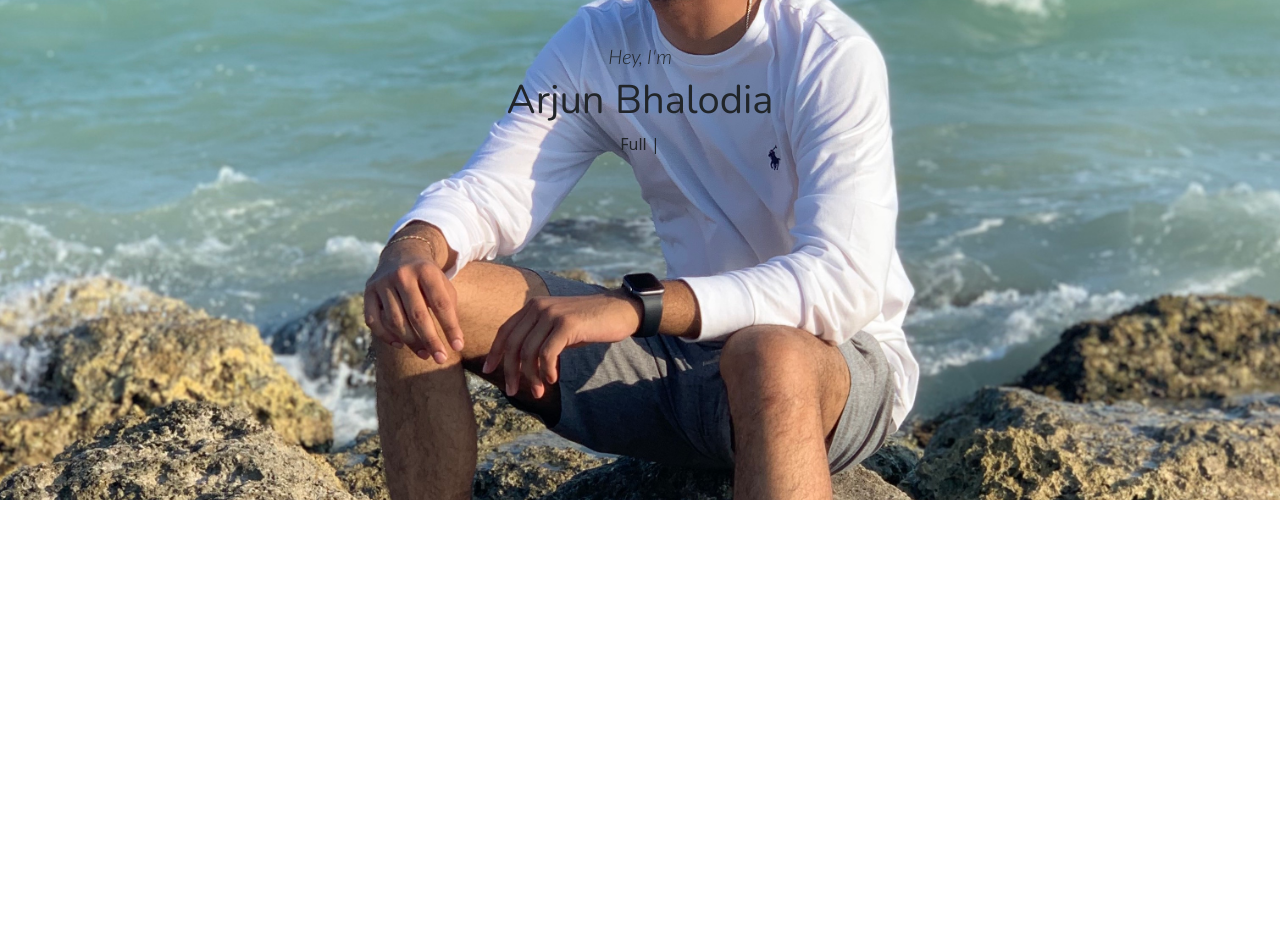
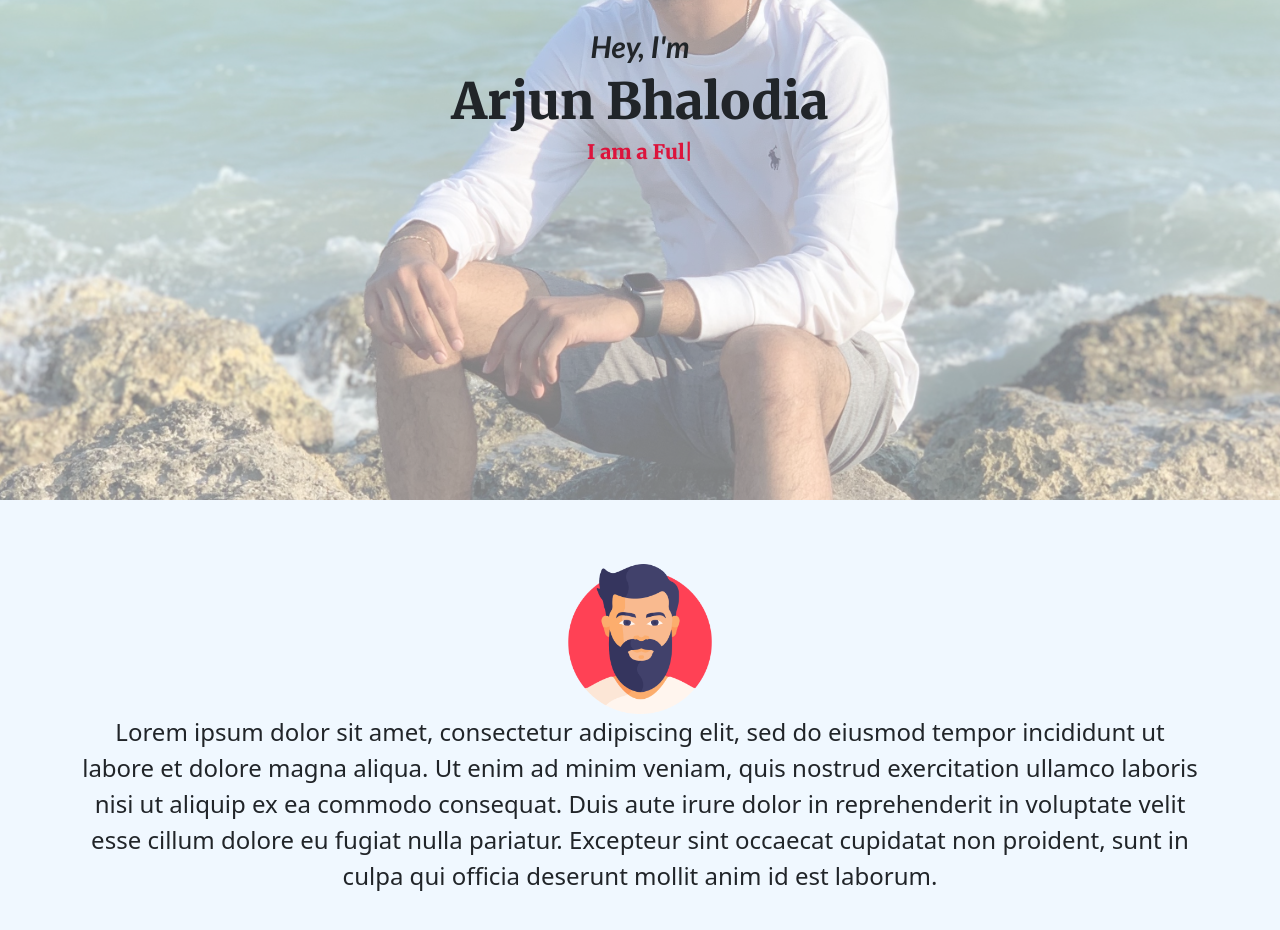
Before and after one commit to ArjunBhalodia98/PersonalWebsite, a React (Create React App) app: page / in a window 1280 px wide. Shown: the part 300-1230 px from the top of the page. Before the commit the page ends 800 px from the top, so only its background shows below. Built offline with nearby package versions, Linux system fonts and the light colour scheme.

Commit message:
created the my journey page

```diff
--- a/public/index.html
+++ b/public/index.html
@@ -18,7 +18,7 @@
 
     <link rel="preconnect" href="https://fonts.googleapis.com">
     <link rel="preconnect" href="https://fonts.gstatic.com" crossorigin>
-    <link href="https://fonts.googleapis.com/css2?family=Lato:ital,wght@1,300;1,700&family=Merriweather&family=Montserrat&family=Nunito&display=swap" rel="stylesheet">    <!--
+    <link href="https://fonts.googleapis.com/css2?family=Lato:ital,wght@1,300;1,700&family=Merriweather:wght@900&family=Montserrat:wght@700&family=Nunito&display=swap" rel="stylesheet">    <!--
       Notice the use of %PUBLIC_URL% in the tags above.
       It will be replaced with the URL of the `public` folder during the build.
       Only files inside the `public` folder can be referenced from the HTML.
--- a/src/App.css
+++ b/src/App.css
@@ -1,3 +1,4 @@
 .App {
   text-align: center;
+  padding: 0;
 }
--- a/src/App.js
+++ b/src/App.js
@@ -1,55 +1,12 @@
-import Background_Image from './Assests/Background_Image.jpg';
-import styled from "styled-components";
-import "./App.css";
-import Typed from 'react-typed';
+import React from 'react';
+import TopPart from "./Components/TopPart";
+import MyJourney from "./Components/MyJourney";
 
 function App() {
-
-    const StyledDiv = styled.div`
-      background-image: url(${Background_Image});
-      background-size: cover;
-      background-repeat: no-repeat;
-      //opacity: 0.5;
-      position: relative;
-      height: 100vh;
-      @media only screen and (max-width: 820px){
-        background-position: center;
-      }
-    `;
-
-    const BodyDiv = styled.div`
-      position: absolute;
-      top: 50%;
-      left: 50%;
-      transform: translate(-50%, -50%);
-    `;
-
-    const StyledH1 = styled.h1`
-      line-heright: 1.5;
-      letter-spacing: 1.5;
-      font-family: "Nunito";
-    `;
-
-    const StyledH3 = styled.h3`
-      line-heright: 1.5;
-      letter-spacing: 1.15;
-      font-family: "Lato";
-      font-size: 20px;
-    `;
-
   return (
-    <div className="App">
-        <StyledDiv/>
-        <BodyDiv>
-            <StyledH3>Hey, I'm</StyledH3>
-            <StyledH1>Arjun Bhalodia</StyledH1>
-            <Typed
-                strings={["Backend Engineer", "Full Stack Engineeer"]}
-                typeSpeed={40}
-                backSpeed={50}
-                loop
-            />
-        </BodyDiv>
+    <div>
+        <TopPart/>
+        <MyJourney/>
     </div>
   );
 }
--- /dev/null
+++ b/src/Components/MyJourney.css
@@ -0,0 +1,6 @@
+.body{
+    text-align: center;
+    padding-top: 4em;
+    padding-bottom: 4em;
+    background-color: aliceblue;
+}
--- /dev/null
+++ b/src/Components/MyJourney.js
@@ -0,0 +1,42 @@
+import React from "react";
+import styled from "styled-components";
+import "./MyJourney.css"
+import User from "../Assests/User.png"
+import {Container, Row, Col} from "react-bootstrap";
+
+function MyJourney(){
+
+    const StyledH1 = styled.h1`
+      line-heright: 1.5;
+      letter-spacing: 1.5;
+      font-family: "Merriweather";
+      margin-bottom: 0;
+      font-size: 50px;
+      @media only screen and (max-width: 820px){
+        font-size: 30px;
+      }
+    `;
+
+    const StyledParagraph = styled.p`
+        font-size: x-large;
+      @media only screen and (max-width: 820px){
+        font-size: medium;
+      }
+    `;
+
+    return (
+        <div className="body">
+            <img src={User} width="150"/>
+
+            <Container>
+                <Row className="justify-content-md-center">
+                    <Col md="auto">
+                        <StyledParagraph>Lorem ipsum dolor sit amet, consectetur adipiscing elit, sed do eiusmod tempor incididunt ut labore et dolore magna aliqua. Ut enim ad minim veniam, quis nostrud exercitation ullamco laboris nisi ut aliquip ex ea commodo consequat. Duis aute irure dolor in reprehenderit in voluptate velit esse cillum dolore eu fugiat nulla pariatur. Excepteur sint occaecat cupidatat non proident, sunt in culpa qui officia deserunt mollit anim id est laborum.</StyledParagraph>
+                    </Col>
+                </Row>
+            </Container>
+        </div>
+    )
+}
+
+export default MyJourney
--- /dev/null
+++ b/src/Components/TopPart.css
@@ -0,0 +1,3 @@
+.TopPart {
+    text-align: center;
+}
--- a/src/Components/TopPart.js
+++ b/src/Components/TopPart.js
@@ -1 +1,80 @@
 import React from 'react';
+import styled from "styled-components";
+import './TopPart.css'
+import Typed from 'react-typed';
+import Background_Image from "../Assests/Background_Image.jpg";
+
+function TopPart() {
+
+    const StyledDiv = styled.div`
+      background-image: url(${Background_Image});
+      background-size: cover;
+      background-repeat: no-repeat;
+      opacity: 0.5;
+      position: relative;
+      height: 100vh;
+      @media only screen and (max-width: 820px){
+        background-position: center;
+      }
+    `;
+
+    const BodyDiv = styled.div`
+      position: absolute;
+      top: 50%;
+      left: 50%;
+      transform: translate(-50%, -50%);
+    `;
+
+    const StyledH1 = styled.h1`
+      line-heright: 1.5;
+      letter-spacing: 1.5;
+      font-family: "Merriweather";
+      font-size: 50px;
+      @media only screen and (max-width: 820px){
+        font-size: 30px;
+      }
+    `;
+
+    const StyledH2 = styled.h2`
+      line-heright: 1.5;
+      letter-spacing: 1.5;
+      font-family: "Merriweather";
+      font-size: 20px;
+      color: crimson;
+      @media only screen and (max-width: 820px){
+        font-size: 15px;
+      }
+    `;
+
+    const StyledH3 = styled.h3`
+      line-heright: 1.5;
+      letter-spacing: 1.15;
+      font-weight: bold;
+      font-family: "Lato";
+      font-size: 30px;
+      @media only screen and (max-width: 820px){
+        font-size: 20px;
+      }
+    `;
+
+    return (
+        <div className="TopPart">
+            <StyledDiv/>
+            <BodyDiv>
+                <StyledH3>Hey, I'm</StyledH3>
+                <StyledH1>Arjun Bhalodia</StyledH1>
+                <StyledH2>
+                    I am a&nbsp;
+                    <Typed
+                        strings={["Backend Engineer", "Full Stack Developer"]}
+                        typeSpeed={40}
+                        backSpeed={50}
+                        loop
+                    />
+                </StyledH2>
+            </BodyDiv>
+        </div>
+    )
+}
+
+export default TopPart;
```
Also changed, not shown: src/Assests/User.png (added), 1 other file (tests, documents, lock files or other folders).
